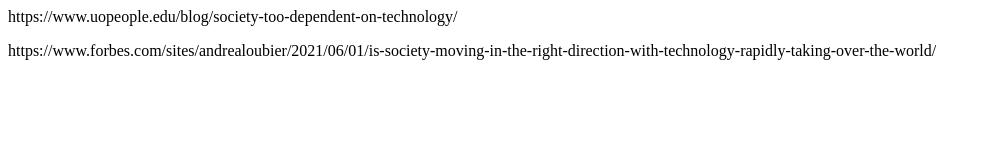
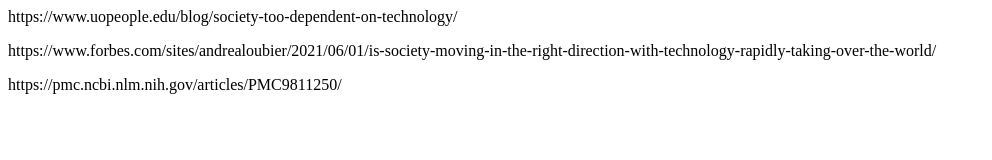
Before and after one commit to mhogan-pvcc/mhogan-pvcc.github.io, a plain HTML site: page cites.html in a window 1280 px wide. Shown: the whole page, without its empty margins (0-992 px from the left). Drawn offline with Linux system fonts and the light colour scheme.

Commit message:
Update cites.html

```diff
--- a/cites.html
+++ b/cites.html
@@ -5,3 +5,4 @@
 
 		<p> https://www.uopeople.edu/blog/society-too-dependent-on-technology/ </p>
 		<p> https://www.forbes.com/sites/andrealoubier/2021/06/01/is-society-moving-in-the-right-direction-with-technology-rapidly-taking-over-the-world/ </p>
+  		<p>https://pmc.ncbi.nlm.nih.gov/articles/PMC9811250/</p>
```
